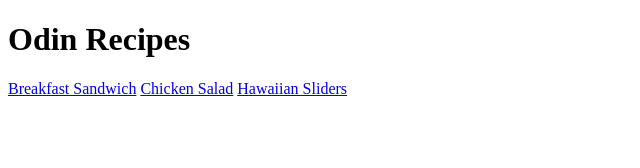
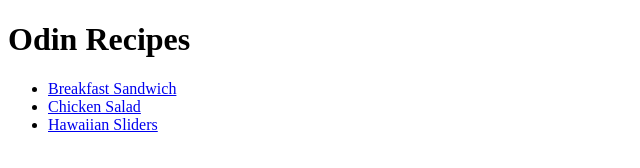
Before and after one commit to ana-urrutia/odin-recipes, a plain HTML site: page index.html in a window 1280 px wide. Shown: the whole page, without its empty margins (0-640 px from the left). Drawn offline with Linux system fonts and the light colour scheme.

Commit message:
Create unordered list of recipes

```diff
--- a/index.html
+++ b/index.html
@@ -7,8 +7,10 @@
 
     <body>
         <h1>Odin Recipes</h1>
-        <a href="./recipes/breakfast-sandwich.html">Breakfast Sandwich</a>
-        <a href="./recipes/chicken-salad.html">Chicken Salad</a>
-        <a href="./recipes/hawaiian-spam-sliders.html">Hawaiian Sliders</a>
+        <ul>
+            <li><a href="./recipes/breakfast-sandwich.html">Breakfast Sandwich</a></li>
+            <li><a href="./recipes/chicken-salad.html">Chicken Salad</a></li>
+            <li><a href="./recipes/hawaiian-spam-sliders.html">Hawaiian Sliders</a></li>
+        <ul>
     </body>
 </html>
```
